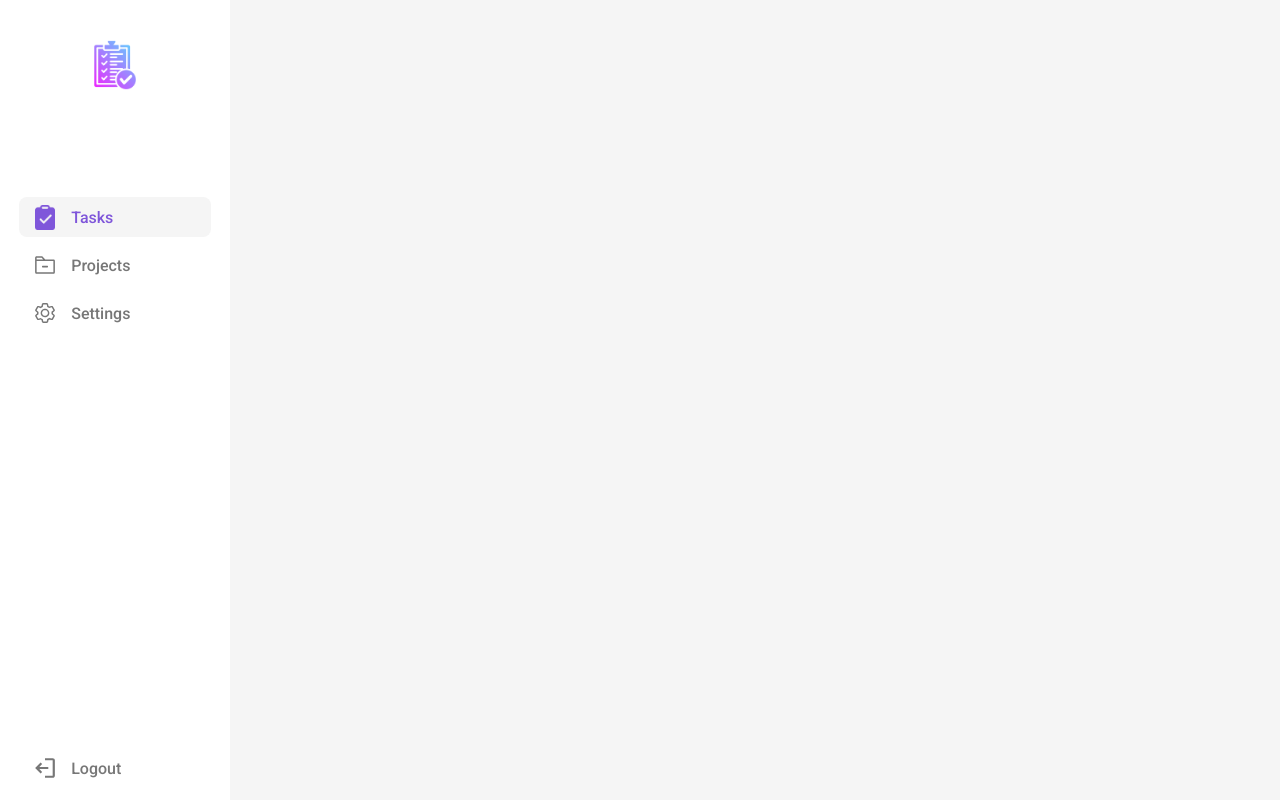
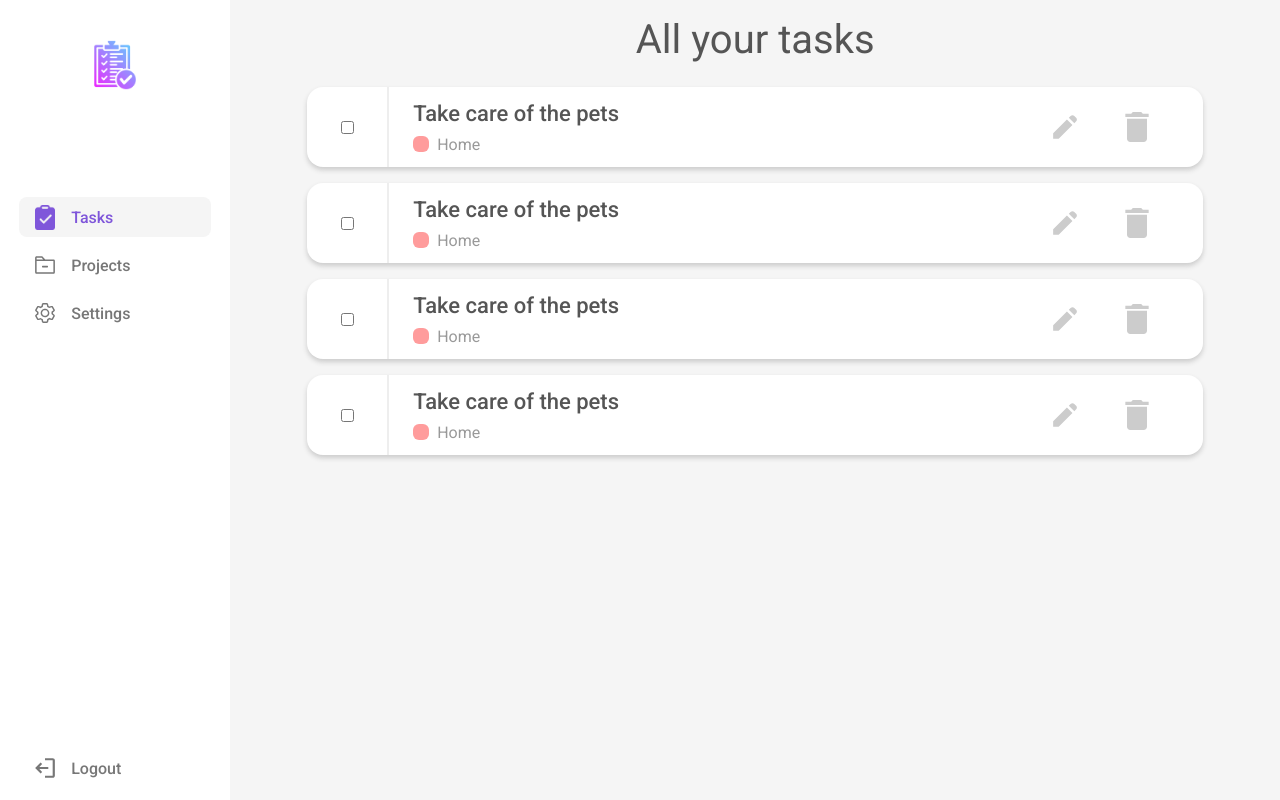
Before and after one commit to MatheusCavini/ReactJS-ToDoList, a React (Create React App) app: page / in a window 1280 px wide. Built offline with nearby package versions, Linux system fonts and the light colour scheme.

Commit message:
task cards base

```diff
--- a/public/index.html
+++ b/public/index.html
@@ -44,3 +44,5 @@
     -->
   </body>
 </html>
+<!--https://dribbble.com/shots/14440819-KosmoTime-Task-Manager/attachments/6121947?mode=media-->
+<!--https://dribbble.com/shots/17564792-Log-in-page-Untitled-UI/attachments/12710737?mode=media-->
--- /dev/null
+++ b/src/Components/TaskCard/index.tsx
@@ -0,0 +1,37 @@
+import React, {useState} from "react";
+import * as S from "./styles";
+import Edit from "../../Img/edit.svg";
+import Erase from "../../Img/erase.svg";
+
+interface TaskCardProps{
+    name: string;
+    list: string;
+    color: string;
+};
+
+const TaskCard: React.FC<TaskCardProps> =({name,list, color})=>{
+    const[check, setCheck] = useState(false);
+
+    function handleCheck(){
+        setCheck(!check);
+    }
+
+    return(
+        <S.Container>
+            <S.CheckField>
+                <input type="checkbox" onClick={handleCheck}/>
+            </S.CheckField>
+            <S.Description>
+                <S.Name done={check}>{name}</S.Name>
+                <S.ListBelong>
+                    <S.ColorTag color={color}/>
+                    <S.ListName>{list}</S.ListName>
+                </S.ListBelong>
+            </S.Description>
+
+            <S.Icon src={Edit}/><S.Icon src={Erase}/>
+        </S.Container>
+    );
+};
+
+export default TaskCard;
--- /dev/null
+++ b/src/Components/TaskCard/styles.ts
@@ -0,0 +1,74 @@
+import styled, {css} from "styled-components";
+
+interface ColorTagProps{
+    color:string;
+}
+
+interface DoneProps{
+    done:boolean;
+}
+
+export const Container =styled.div`
+    height: 80px;
+    width: 70vw;
+    background: white;
+    border-radius: 16px;
+    box-shadow: 0 3px 5px #ccc;
+    display: flex;
+    margin: 8px;
+    box-sizing:border-box;
+`
+export const Name = styled.h2<DoneProps>`
+    font-size: 22px;
+    color: #555;
+    margin: 8px 16px;
+    font-weight:500;
+
+    ${props => props.done &&
+    css`
+        color:#bbb;
+        font-weight:400;
+        text-decoration: line-through;`}
+`
+export const Icon = styled.img`
+    width: 24px;
+    margin: 24px;
+
+    &:hover{
+        cursor:pointer;
+    }
+`
+export const CheckField = styled.div`
+    width: 80px;
+    height: 80px;
+    border-right: 2px solid #eee ;
+    display: flex;
+    align-items:center;
+    justify-content:center;
+`
+export const Description = styled.div`
+    height: 80px;
+    width: 50vw;
+    padding: 6px 8px;
+    box-sizing: border-box;
+`
+export const ListBelong = styled.div`
+    height: 20px;
+    margin: 0 16px;
+    display: flex;
+    align-items: center;
+`
+
+export const ColorTag = styled.div<ColorTagProps>`
+    height: 16px;
+    width: 16px;
+    border-radius: 6px;
+    background: ${props=> props.color};
+`
+
+export const ListName = styled.p`
+    font-size: 16px;
+    color: #999;
+    margin-left:8px;
+    font-weight:400;
+`
--- a/src/Pages/Home/index.tsx
+++ b/src/Pages/Home/index.tsx
@@ -6,6 +6,8 @@ import Settings from "../../Img/settings.svg";
 import Folder from "../../Img/folder.svg";
 import Logout from "../../Img/logout.svg"
 import SidebarItem from "../../Components/SidebarItem";
+import TaskCard from "../../Components/TaskCard";
+
 
 const Home:React.FC = ()=>{
     return(
@@ -19,6 +21,13 @@ const Home:React.FC = ()=>{
                 </S.Tabs>
                 <SidebarItem icon={Logout}name="Logout" isActive={false}></SidebarItem>
             </S.Sidebar>
+            <S.Main>
+                <S.Header>All your tasks</S.Header>
+                <TaskCard name="Take care of the pets" list="Home" color="#FF9C9C"/>
+                <TaskCard name="Take care of the pets" list="Home" color="#FF9C9C"/>
+                <TaskCard name="Take care of the pets" list="Home" color="#FF9C9C"/>
+                <TaskCard name="Take care of the pets" list="Home" color="#FF9C9C"/>
+            </S.Main>
         </S.Page>
     )
 }
--- a/src/Pages/Home/styles.ts
+++ b/src/Pages/Home/styles.ts
@@ -30,3 +30,26 @@ export const Tabs = styled.div`
     align-items:center;
     height: 60vh;
 `
+export const Main = styled.div`
+    height: 100vh;
+    width: 82vw;
+    display: flex;
+    flex-direction: column;
+    align-items:center;
+    justify-content: start;
+`
+
+export const Header = styled.h1`
+    font-size: 40px;
+    font-weight:400;
+    color: #555;
+    margin: 16px;
+`
+
+export const TitleAndFilter = styled.div`
+    height: 20px;
+    width: 70vw;
+    display: flex;
+    justify-content: space-between;
+    align-items: center;
+`
```
Also changed, not shown: src/Img/edit.svg (added), src/Img/erase.svg (added).
